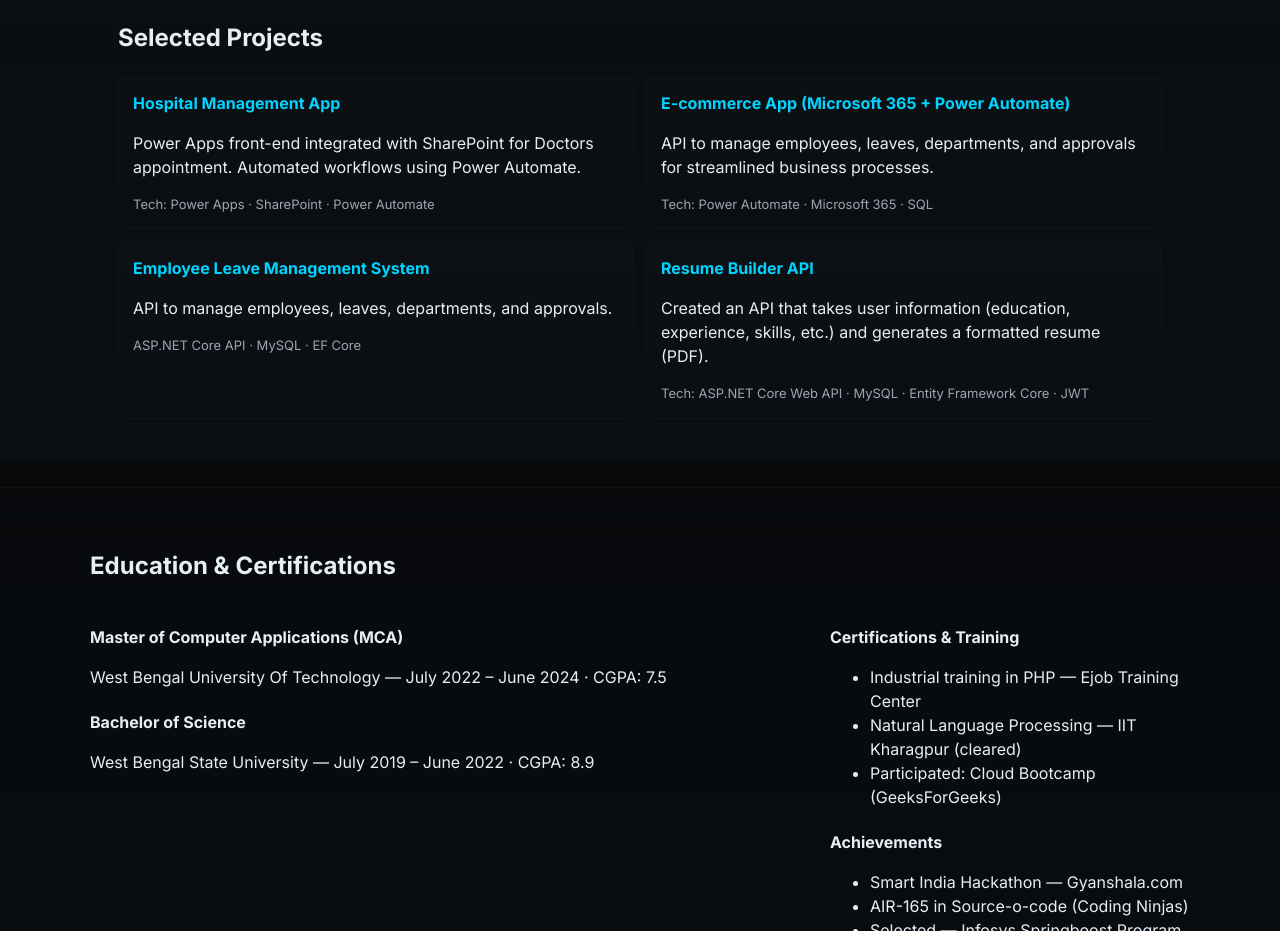
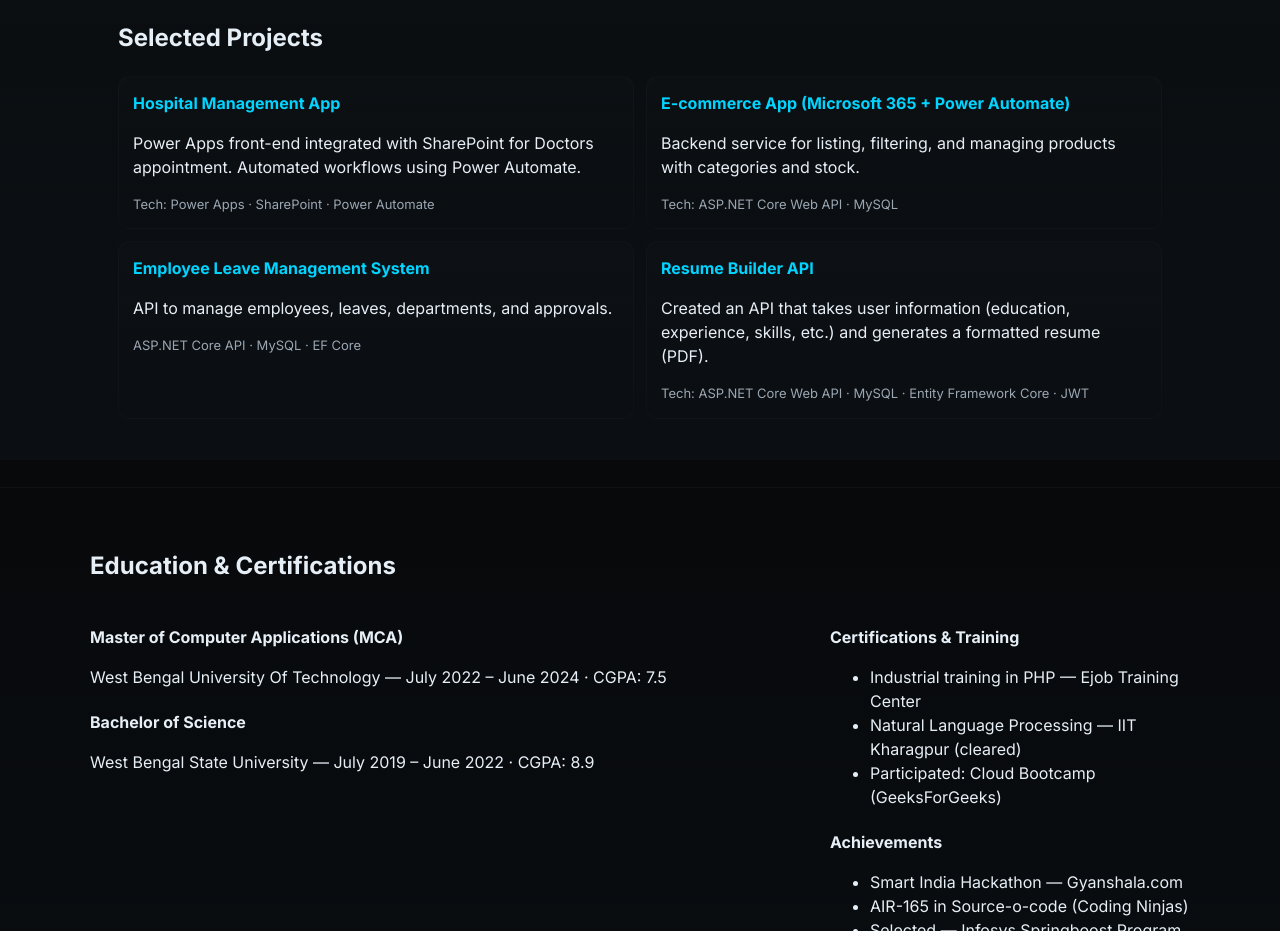
Before and after one commit to 007sweetY/myPortfolio, a plain HTML site: page index.html in a window 1280 px wide. Shown: the part 1940-2871 px from the top of the page. Drawn offline with Linux system fonts and the light colour scheme.

Commit message:
Update project description and technologies used

```diff
--- a/index.html
+++ b/index.html
@@ -252,8 +252,8 @@
 
           <div class="project-card">
             <h4>E-commerce App (Microsoft 365 + Power Automate)</h4>
-            <p>API to manage employees, leaves, departments, and approvals for streamlined business processes.</p>
-            <div class="p-meta">Tech: Power Automate · Microsoft 365 · SQL</div>
+            <p>Backend service for listing, filtering, and managing products with categories and stock.</p>
+            <div class="p-meta">Tech: ASP.NET Core Web API · MySQL</div>
           </div>
 
           <div class="project-card">
```
